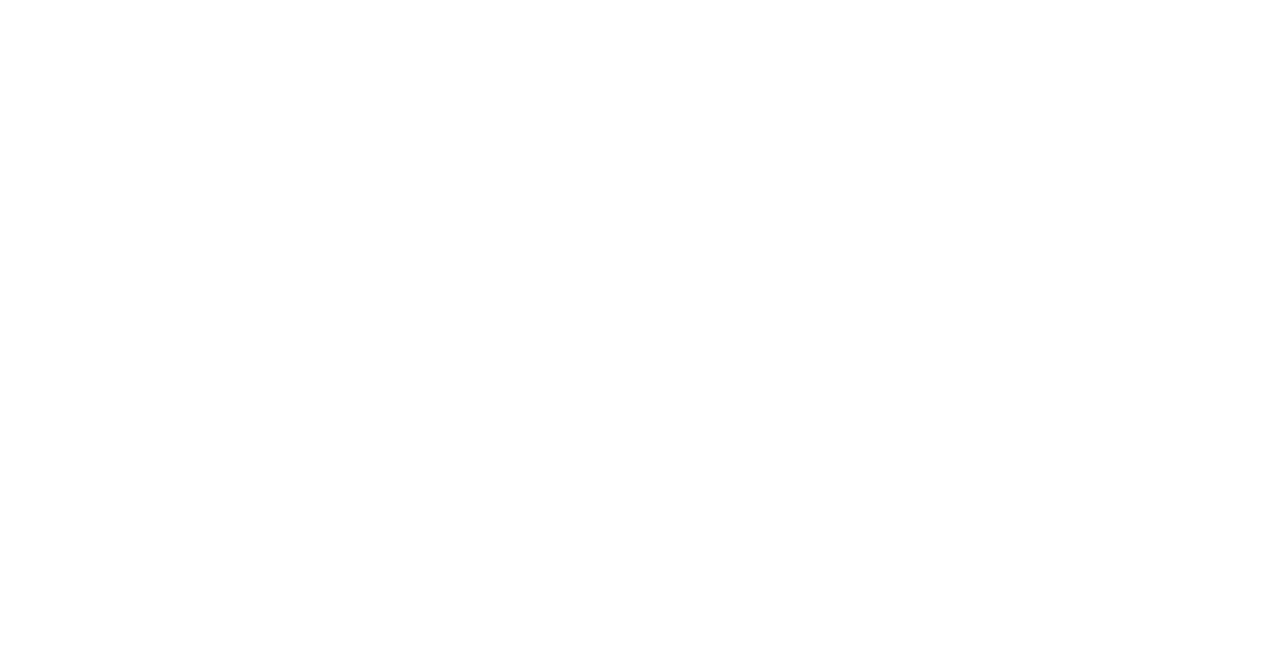
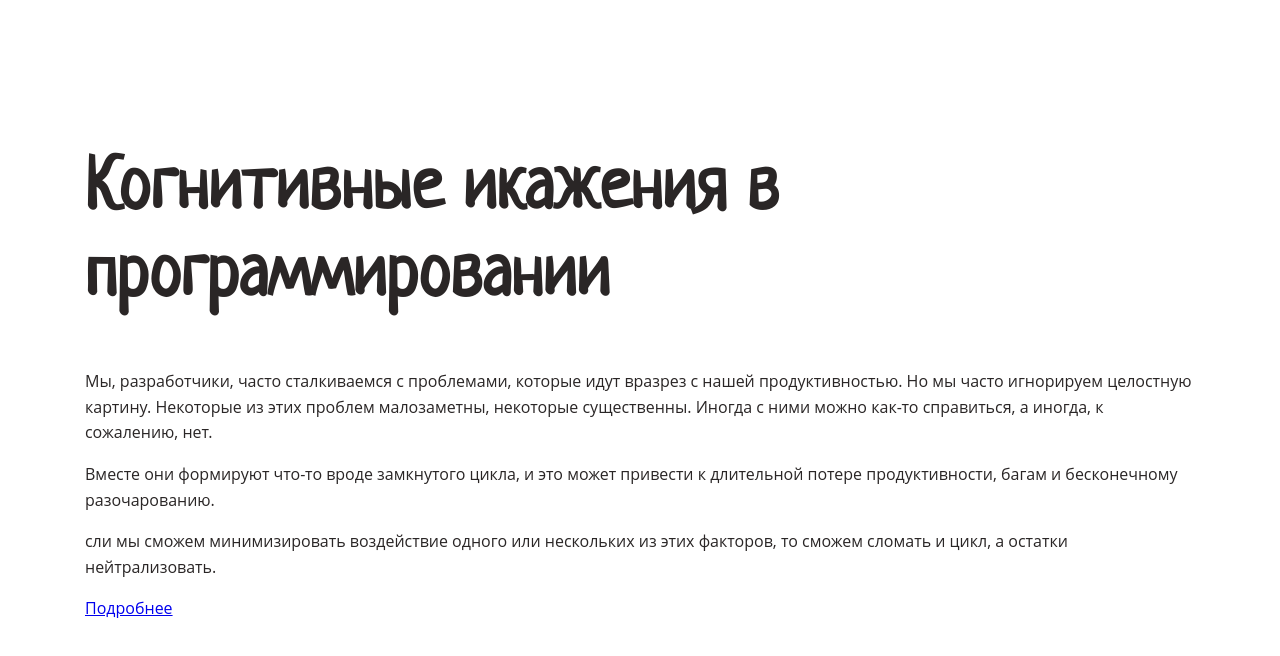
Before and after one commit to korelskiy/layout-designer-project-lvl1, a website: page src/index.html in a window 1280 px wide. Drawn offline with Linux system fonts and the light colour scheme.

Commit message:
Делает базовую разметку лендинга

```diff
--- a/package.json
+++ b/package.json
@@ -18,5 +18,8 @@
     "surge": "^0.23.1"
   },
   "author": "Korelskiy Anton",
-  "license": "ISC"
+  "license": "ISC",
+  "dependencies": {
+    "make": "^0.8.1"
+  }
 }
--- a/src/index.html
+++ b/src/index.html
@@ -5,6 +5,28 @@
     <meta http-equiv="X-UA-Compatible" content="IE=edge" />
     <meta name="viewport" content="width=device-width, initial-scale=1.0" />
     <title>Когнитивные искажения - korelskiy</title>
+    <link href="styles/style.css" rel="stylesheet" />
   </head>
-  <body></body>
+  <body>
+    <header>
+      <h1>Когнитивные икажения в программировании</h1>
+      <p>
+        Мы, разработчики, часто сталкиваемся с проблемами, которые идут вразрез
+        с нашей продуктивностью. Но мы часто игнорируем целостную картину.
+        Некоторые из этих проблем малозаметны, некоторые существенны. Иногда с
+        ними можно как-то справиться, а иногда, к сожалению, нет.
+      </p>
+      <p>
+        Вместе они формируют что-то вроде замкнутого цикла, и это может привести
+        к длительной потере продуктивности, багам и бесконечному разочарованию.
+      </p>
+      <p>
+        сли мы сможем минимизировать воздействие одного или нескольких из этих
+        факторов, то сможем сломать и цикл, а остатки нейтрализовать.
+      </p>
+      <a href="#">Подробнее</a>
+    </header>
+    <main></main>
+    <footer></footer>
+  </body>
 </html>
--- a/src/styles/style.css
+++ b/src/styles/style.css
@@ -1,7 +1,52 @@
 /** CSS STYLE **/
+@font-face {
+  font-family: "OpenSans";
+  src: url("../fonts/OpenSans.ttf");
+}
 
-.hello {
-  display: block;
+@font-face {
+  font-family: "Neucha";
+  src: url("../fonts/Neucha.ttf");
+}
 
-  color: #fff;
+:root {
+  --white-color: #fff;
+  --white-translucent-color: #d7ccc0;
+  --light-color: #f5f4f0;
+  --primary-color: #fe8a02;
+  --primary-dark-color: #42413c;
+  --dark-color: #2a2626;
+  --dark-transparent-color: #908d8b;
+  --brown-color: #b09a81;
+  --blue-color: #1085c5;
+  --black-color: #000;
 }
+
+body {
+  font-size: 16px;
+  font-family: "Open Sans", sans-serif;
+  line-height: 1.6em;
+  color: var(--dark-color);
+  width: 1110px;
+  margin: auto;
+  padding: 100px 0;
+}
+
+h1,
+h2,
+h3 {
+  font-family: "Neucha", sans-serif;
+  line-height: 1.2em;
+}
+
+h1 {
+  font-size: 72px;
+}
+
+h2 {
+  font-size: 60px;
+}
+
+h2 {
+  font-size: 34px;
+}
```
Also changed, not shown: src/fonts/Neucha.ttf (added), src/fonts/OpenSans.ttf (added), 1 other file.
